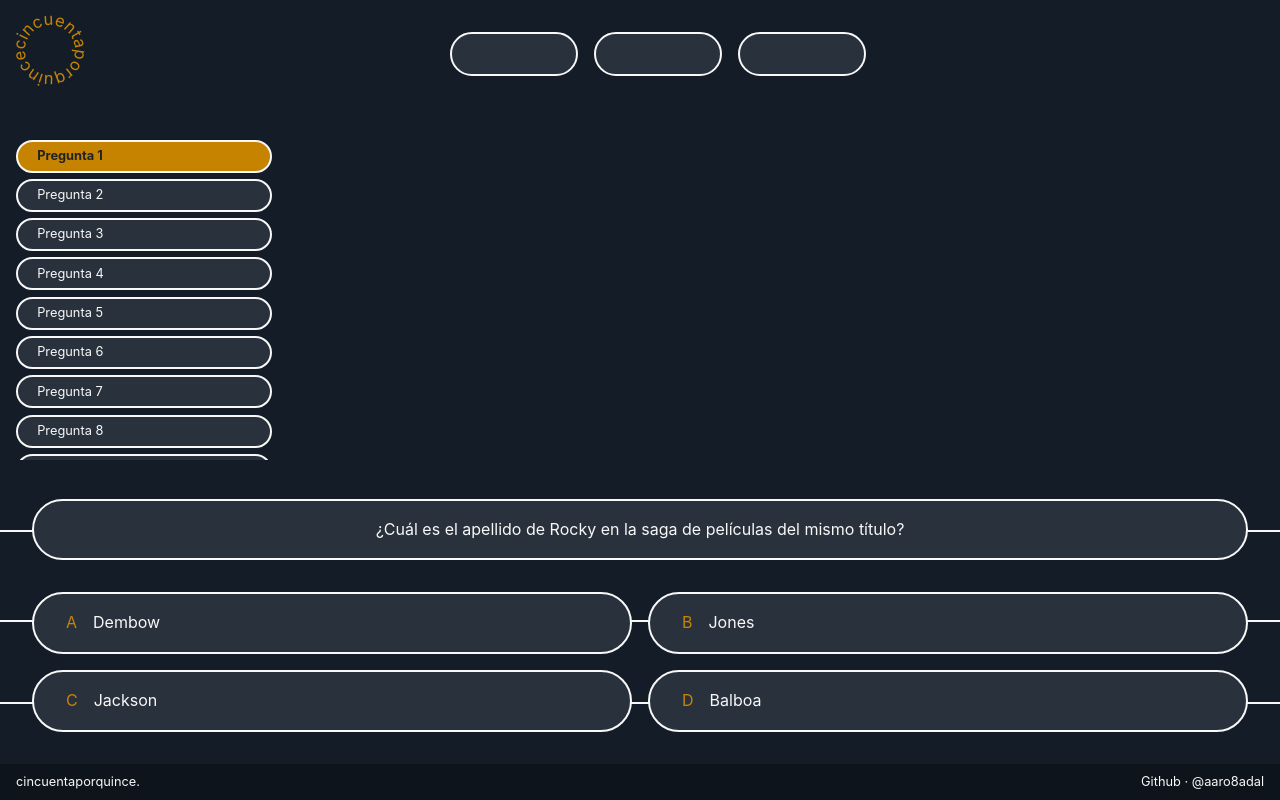
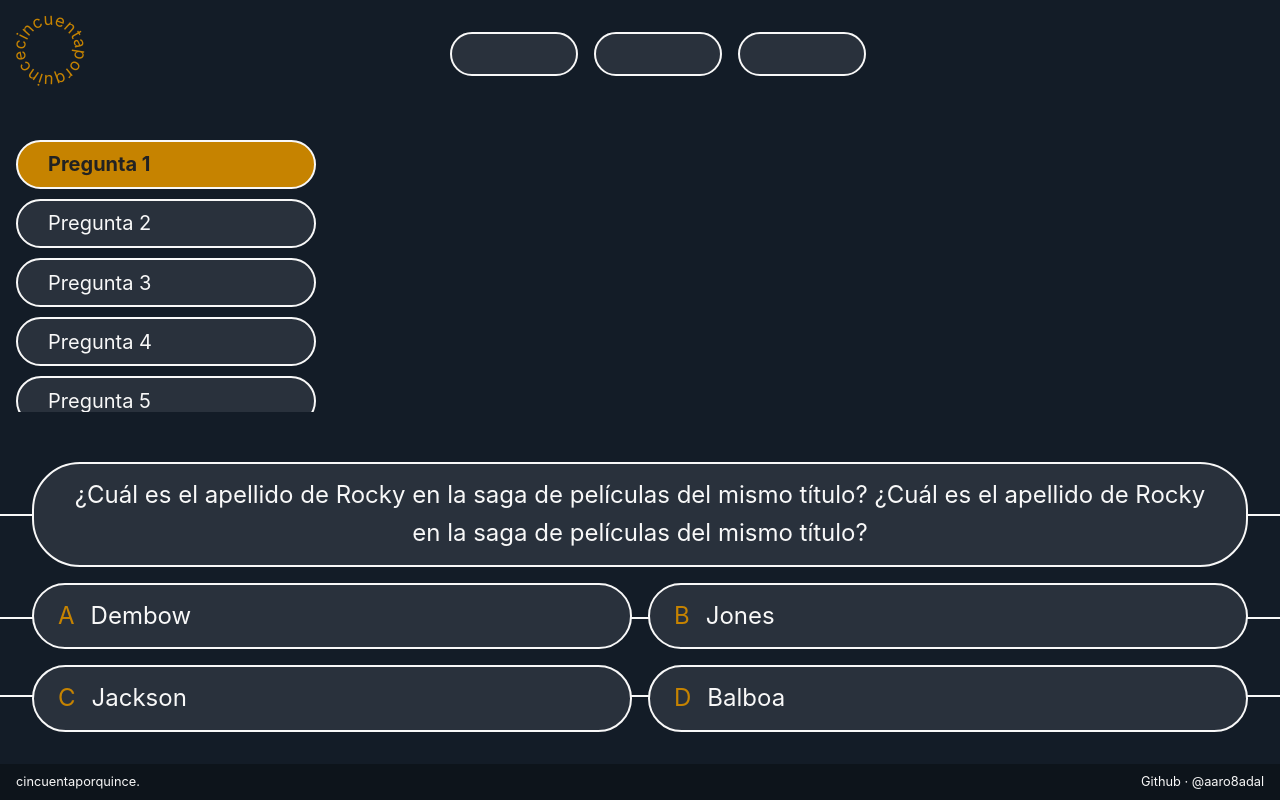
Before and after one commit to aaronadal/cincuentaporquince, a Vue app: page / in a window 1280 px wide. Both pictures are taken after a click on the link "Cargar partida demo". Built offline with nearby package versions, Linux system fonts and the light colour scheme; some icons are missing.

Commit message:
Increase font + adapt spacing for longer questions

```diff
--- a/public/cincuentaporquince.json
+++ b/public/cincuentaporquince.json
@@ -1,7 +1,7 @@
 {
     "questions": [
         {
-            "text": "¿Cuál es el apellido de Rocky en la saga de películas del mismo título?",
+            "text": "¿Cuál es el apellido de Rocky en la saga de películas del mismo título? ¿Cuál es el apellido de Rocky en la saga de películas del mismo título?",
             "answers": [
                 {
                     "text": "Dembow",
--- a/src/assets/_contest.scss
+++ b/src/assets/_contest.scss
@@ -4,7 +4,7 @@ $decoration-line-border-weight: 2px;
   background-color: var(--app-color-indigo-veiled);
   border-radius: 2em;
   border: solid $decoration-line-border-weight var(--color-text);
-  padding: 1em 2em;
+  padding: .5em 1em;
 }
 
 %contest-box-hover {
@@ -134,11 +134,13 @@ $decoration-line-border-weight: 2px;
 }
 
 .c-contest-pane {
-  --grid-gap: 2rem;
+  --grid-gap: 1rem;
 
   display: flex;
   flex-direction: column;
   gap: var(--grid-gap);
+
+  font-size: 1.5em;
 }
 
 .c-question-summary-item {
@@ -178,9 +180,9 @@ $decoration-line-border-weight: 2px;
   flex-direction: column;
   gap: 0.5em;
 
-  font-size: 0.8em;
+  font-size: 1.25em;
 
-  max-width: 20em;
+  max-width: 15em;
   height: 100%;
   overflow: auto;
 }
--- a/src/views/ContestView.vue
+++ b/src/views/ContestView.vue
@@ -66,7 +66,7 @@ function loadDemoContest() {
 .question-summary-wrapper {
   padding-left: 1rem;
 
-  height: calc(100dvh - 30rem);
+  height: calc(100dvh - 33rem);
   min-height: 10rem;
 }
 
```
